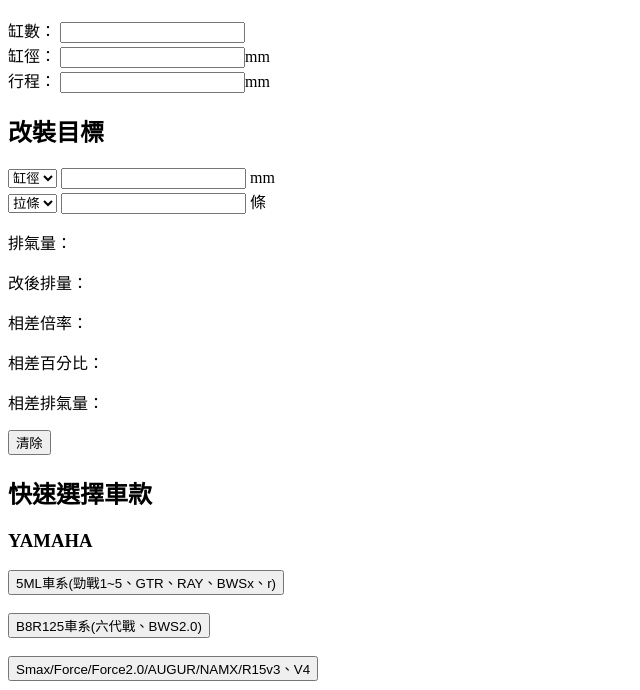
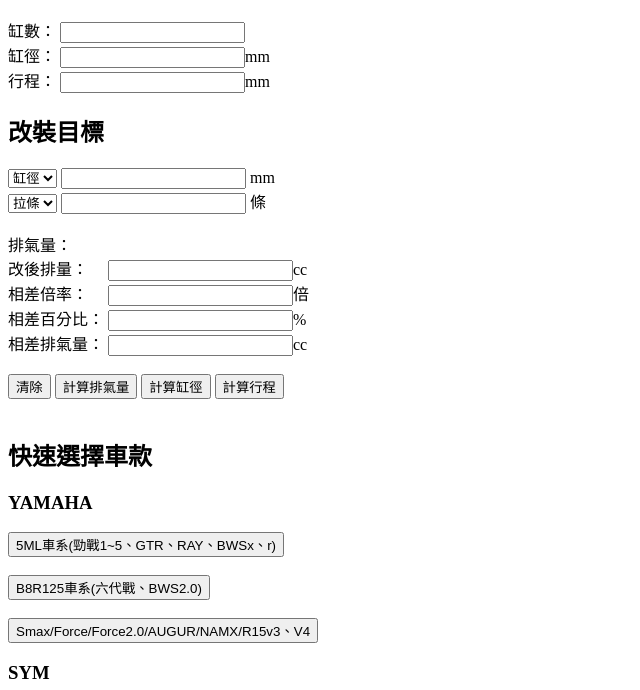
Before and after one commit to timliucode/timliucode.github.io, a plain HTML site: page enginecalc/index.html in a window 1280 px wide. Shown: the part 110-800 px from the top of the page, without its empty margins (0-640 px from the left). Drawn offline with Linux system fonts and the light colour scheme.

Commit message:
Add new calculation modes and update UI

```diff
--- a/enginecalc/calculateDisplacement.js
+++ b/enginecalc/calculateDisplacement.js
@@ -1,4 +1,4 @@
-function calculate() {
+function calculate(mode = 0) {
     var cylinders = parseFloat(document.getElementById('cylinders').value) || 0;
     var diameter = parseFloat(document.getElementById('diameter').value) || 0;
     var stroke = parseFloat(document.getElementById('stroke').value) || 0;
@@ -8,6 +8,8 @@
 
     var newStrokeUnit = document.getElementById('selectNewStroke').value;
     var newStroke = parseFloat(document.getElementById('NewStroke').value) || 0;
+
+    var newResult = parseFloat(document.getElementById('newResult').value) || 0; // 新的排量
 
     var math = 0.0007854; // 用於體積計算的數學常數
 
@@ -40,10 +42,40 @@
 
     // 顯示結果
     document.getElementById('result').innerText = cap.toFixed(2) + ' cc';
-    document.getElementById('newResult').innerText = newCap.toFixed(2) + ' cc';
-    document.getElementById('difference').innerText = (newCap / cap).toFixed(2) + ' 倍';
-    document.getElementById('differencePercent').innerText = ((newCap - cap) / cap * 100).toFixed(2) + ' %';
-    document.getElementById('differenceResult').innerText = (newCap - cap).toFixed(2) + ' cc';
+    document.getElementById('newResult').value = newCap.toFixed(2);
+    document.getElementById('difference').value = (newCap / cap).toFixed(2);
+    document.getElementById('differencePercent').value = ((newCap - cap) / cap * 100).toFixed(2);
+    document.getElementById('differenceResult').value = (newCap - cap).toFixed(2);
+
+    if (mode == 1) {
+        if (newStrokeUnit == 0) { // 新的行程單位為條
+            stroke += newStroke * 0.01;
+        } else if (newStrokeUnit == 1) {
+            stroke = newStroke;
+        }
+
+        if (newBoreUnit == 0) { // 新的缸徑單位為mm
+            newDiameter = Math.sqrt((4 * newResult / cylinders) / (Math.PI * (stroke / 10))) * 10;
+            document.getElementById('NewDiameter').value = newDiameter.toFixed(2);
+        } else if (newBoreUnit == 1) { // 新的缸徑單位為條
+            newDiameter = (Math.sqrt((4 * newResult / cylinders) / (Math.PI * (stroke / 10))) * 10) - diameter;
+            document.getElementById('NewDiameter').value = newDiameter.toFixed(2);
+        }
+    } else if (mode == 2) {
+        if (newBoreUnit == 0) { // 新的缸徑單位為mm
+            diameter += newDiameter * 0.01;
+        } else if (newBoreUnit == 1) {
+            diameter = newDiameter;
+        }
+
+        if (newStrokeUnit == 0) { // 新的行程單位為條
+            newStroke = (4 * newResult / cylinders) / (Math.PI * Math.pow(newDiameter / 10, 2)) * 10 - stroke;
+            document.getElementById('NewStroke').value = newStroke.toFixed(2);
+        } else if (newStrokeUnit == 1) { // 新的行程單位為mm
+            newStroke = (4 * newResult / cylinders) / (Math.PI * Math.pow(newDiameter / 10, 2)) * 10;
+            document.getElementById('NewStroke').value = newStroke.toFixed(2);
+        }
+    }
 }
 
 function newBoreUnit() {
--- a/enginecalc/index.html
+++ b/enginecalc/index.html
@@ -41,15 +41,25 @@
     <input type="number" id="NewStroke" min="1" step="0.1" oninput="calculate()">
 
     <label id="newStrokeUnit">條</label>
-    <br>
+    <br><br>
 
-    <p>排氣量：<span id="result"></p>
-    <p>改後排量：<span id="newResult"></p>
-    <p>相差倍率：<span id="difference"></p>
-    <p>相差百分比：<span id="differencePercent"></p>
-    <p>相差排氣量：<span id="differenceResult"></p>
+    <label for="result">排氣量：　　</label><span id="result"></span><br>
+    <label for="newResult">改後排量：　</label>
+    <input type="number" id="newResult" min="1" step="0.1" >cc<br>
+
+    <label for="difference">相差倍率：　</label>
+    <input type="number" id="difference" min="1" step="0.1" oninput="calculate()">倍<br>
+
+    <label for="differencePercent">相差百分比：</label>
+    <input type="number" id="differencePercent" min="1" step="0.1" oninput="calculate()">%<br>
+
+    <label for="differenceResult">相差排氣量：</label>
+    <input type="number" id="differenceResult" min="1" step="0.1" oninput="calculate()">cc<br><br>
 
     <button onclick="clearInputs()">清除</button>
+    <button onclick="calculate(0)">計算排氣量</button>
+    <button onclick="calculate(1)">計算缸徑</button>
+    <button onclick="calculate(2)">計算行程</button><br><br>
 
 
     <h2>快速選擇車款</h2>
```
